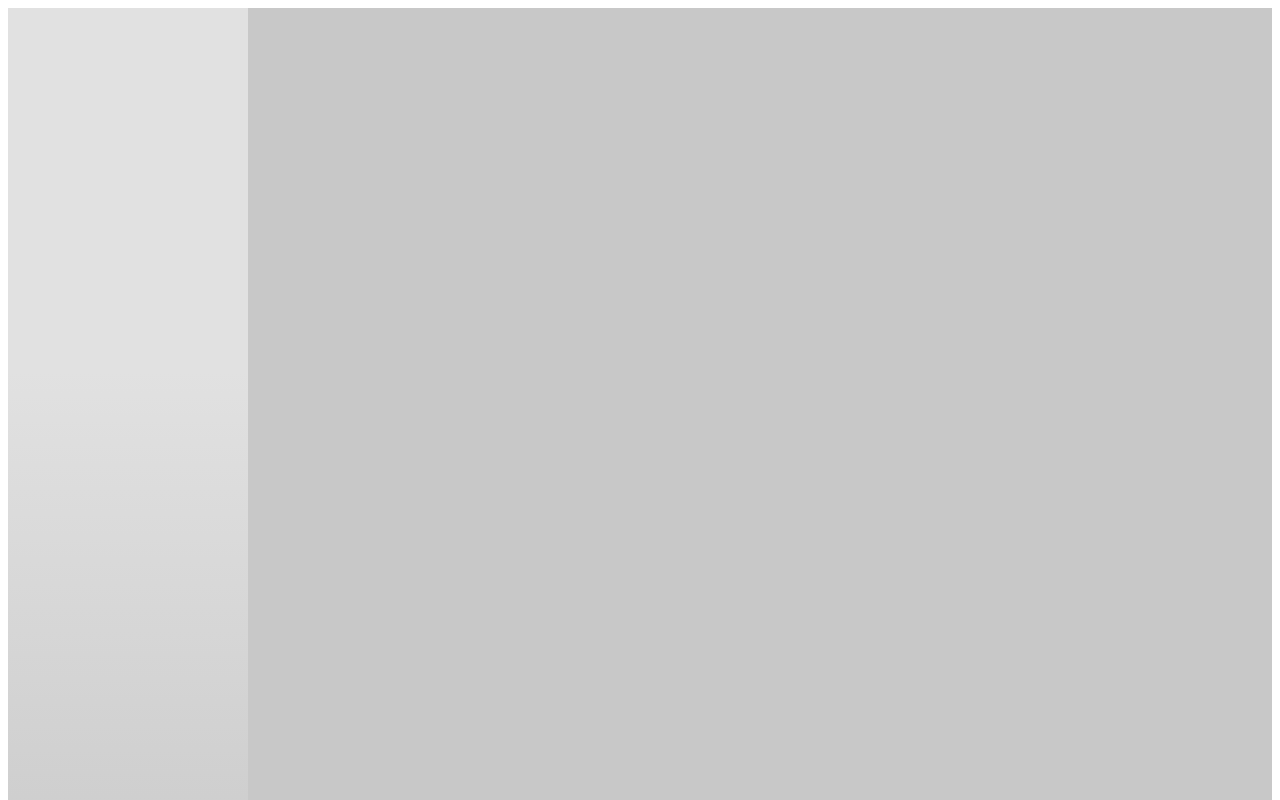
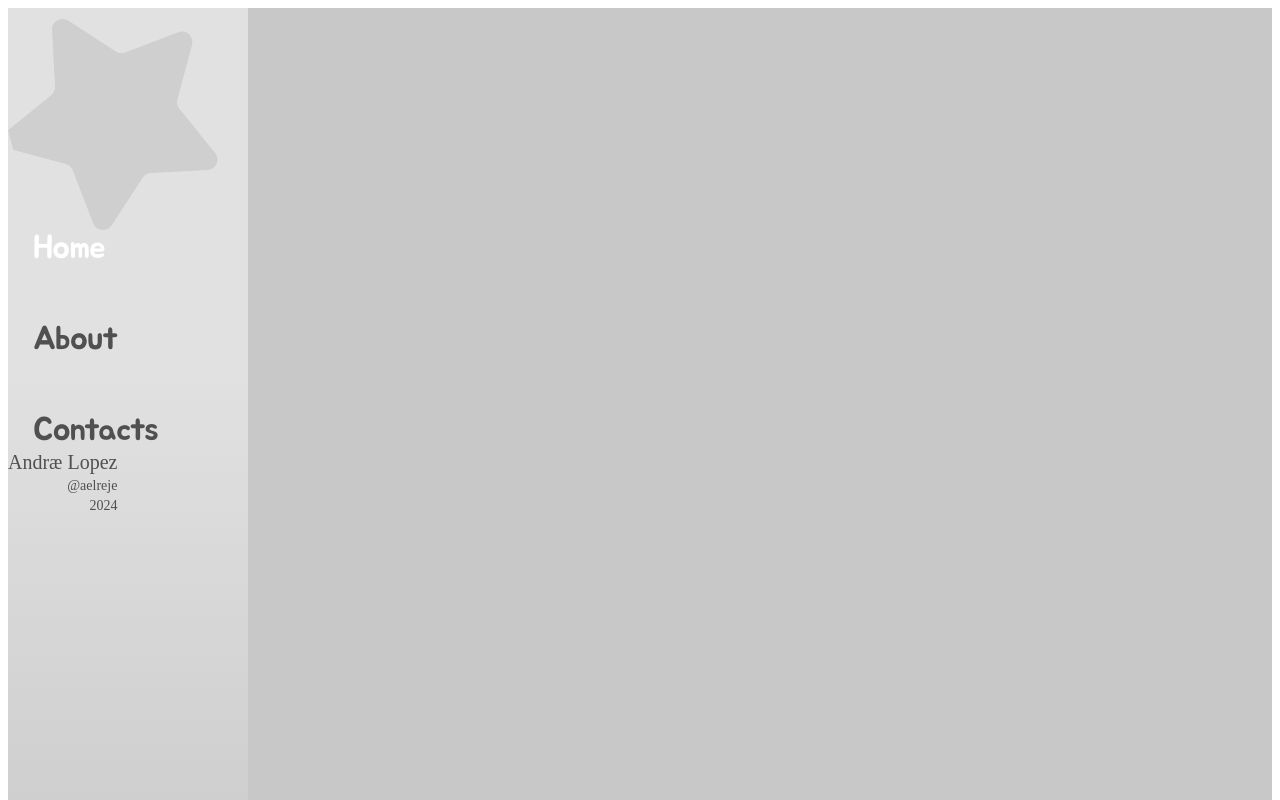
Before and after one commit to aelreje/aelreje.github.io, a plain HTML site: page index.html in a window 1280 px wide. Shown: the top 800 px of the page. Drawn offline with Linux system fonts and the light colour scheme.

Commit message:
Sidebar-slightUpd8
added most text as of current bullshitted design

```diff
--- a/index.css
+++ b/index.css
@@ -1,12 +1,129 @@
+@import url('https://fonts.googleapis.com/css2?family=Jua&display=swap');
+.jua-regular {
+    font-family: "Jua", sans-serif;
+    font-weight: 400;
+    font-style: normal;
+  }
+
+@import url('https://fonts.googleapis.com/css2?family=Epilogue:ital,wght@0,100..900;1,100..900&family=Jua&display=swap');
+/*
+<uniquifier>: Use a unique and descriptive class name
+<weight>: Use a value from 100 to 900
+*/
+
+.epilogue-regular {
+  font-family: "Epilogue", sans-serif;
+  font-optical-sizing: auto;
+  font-weight: 400;
+  font-style: normal;
+}
+
 #landing {
     background: #C8C8C8;
     height: 1024px;
 }
 
+/* ==== Most are arranged in TOP>BOTTOM-LEFT>RIGHT fashion */
+/*      ADDITIONALLY, they are grouped in the following order:
+        -LAYOUT
+        -STYLE / TYPOGRAPHY
+        -FURTHER DETAILS
+*/
+
 .sidebar {
+    z-index: 0;
     width: 240px;
     height: 1024px;
     flex-shrink: 0;
     background: linear-gradient(180deg, #E1E1E1 35.49%, #C5C5C5 100%);
 
 }
+
+.sidebar-toggle {
+    position: relative;
+
+}
+
+.sidebar-startoggle {
+    z-index: 1;
+    position: relative;
+
+}
+
+#sidebar-star {
+    width: 215.8px;
+    height: 215.8px;
+    transform: rotate(-15deg);
+    flex-shrink: 0;
+
+    fill: #CFCFCF;
+}
+
+.sidebar-menutoggle {
+    position: absolute;
+    z-index: 2;
+    display: inline-flex;
+    flex-direction: column;
+    align-items: flex-start;
+    gap: 14px;
+
+    top: 97px;
+    left: 64px;
+}
+
+.menutoggle {
+    width: 31px;
+    height: 0px;
+
+    stroke-width: 7px;
+    stroke: #F5F5F5;
+}
+
+
+
+.sidebar-nav {
+    display: inline-flex;
+    padding: 0px 25px;
+    flex-direction: column;
+    align-items: flex-start;
+    gap: 50px;
+}
+
+.sidebar-nav span {
+    color: #505050;
+    font-family: Jua;
+    font-size: 33px;
+    font-style: normal;
+    font-weight: 400;
+    line-height: normal;
+    letter-spacing: -0.99px;
+}
+
+
+.sidebar-nav span:first-child {
+    color: #FFF;
+}
+
+
+.sidebar-footnote {
+    display: inline-flex;
+    flex-direction: column;
+    align-items: flex-end;
+    gap: 4px;
+}
+
+.sidebar-footnote span {
+    color: #505050;
+    font-family: Epilogue;
+    text-align: right;
+    font-size: 14px;
+    font-style: normal;
+    font-weight: 400;
+    line-height: normal;
+
+}
+
+.sidebar-footnote span:first-child {
+    font-size: 20px;
+
+}
--- a/index.html
+++ b/index.html
@@ -6,6 +6,7 @@
     <title>ælreje</title>
 
     <link rel="stylesheet" href="index.css">
+
 </head>
 <body>
 
@@ -13,10 +14,34 @@
         <div class="sidebar">
             <div class="sidebar-contents">
                 <div class="sidebar-toggle">
+                    <div class="sidebar-startoggle">
+                        <svg id="sidebar-star" xmlns="http://www.w3.org/2000/svg" width="163" height="186" viewBox="0 0 163 186" fill="none">
+                            <path d="M47.5455 7.17432C49.0779 -0.012439 58.1115 -2.43301 63.032 3.0247L95.8045 39.3753C97.7309 41.512 100.563 42.599 103.424 42.3001L152.102 37.2154C159.41 36.452 164.504 44.2955 160.834 50.6617L136.39 93.0631C134.953 95.5555 134.794 98.5846 135.963 101.213L155.841 145.938C158.825 152.653 152.94 159.921 145.751 158.398L97.8712 148.253C95.0568 147.656 92.1269 148.441 89.9878 150.365L53.5952 183.091C48.1312 188.004 39.4 184.653 38.6272 177.345L33.4801 128.674C33.1775 125.813 31.5255 123.269 29.035 121.829L-13.335 97.3302C-19.6965 93.652 -19.2071 84.3124 -12.496 81.3193L32.2028 61.3838C34.8302 60.212 36.7391 57.8547 37.339 55.0411L47.5455 7.17432Z" fill="#CFCFCF"/>
+                        </svg>
+                    </div>
+                    <div class="sidebar-menutoggle">
+                        <svg class="menutoggle" xmlns="http://www.w3.org/2000/svg" width="39" height="8" viewBox="0 0 39 8" fill="none">
+                            <path d="M4 4H35" stroke="#F5F5F5" stroke-width="7" stroke-linecap="round"/>
+                        </svg>
+                        <svg class="menutoggle" xmlns="http://www.w3.org/2000/svg" width="39" height="8" viewBox="0 0 39 8" fill="none">
+                            <path d="M4 4H35" stroke="#F5F5F5" stroke-width="7" stroke-linecap="round"/>
+                        </svg>
+                        <svg class="menutoggle" xmlns="http://www.w3.org/2000/svg" width="39" height="8" viewBox="0 0 39 8" fill="none">
+                            <path d="M4 4H35" stroke="#F5F5F5" stroke-width="7" stroke-linecap="round"/>
+                        </svg>
+                    </div>
+                </div>
 
+                <div class="sidebar-nav">
+                    <span> Home </span>
+                    <span> About </span>
+                    <span> Contacts </span>
                 </div>
-                <div class="sidebar-nav">
 
+                <div class="sidebar-footnote">
+                    <span>Andræ Lopez</span>
+                    <span>@aelreje</span>
+                    <span>2024</span>
                 </div>
             </div>
         </div>
```
